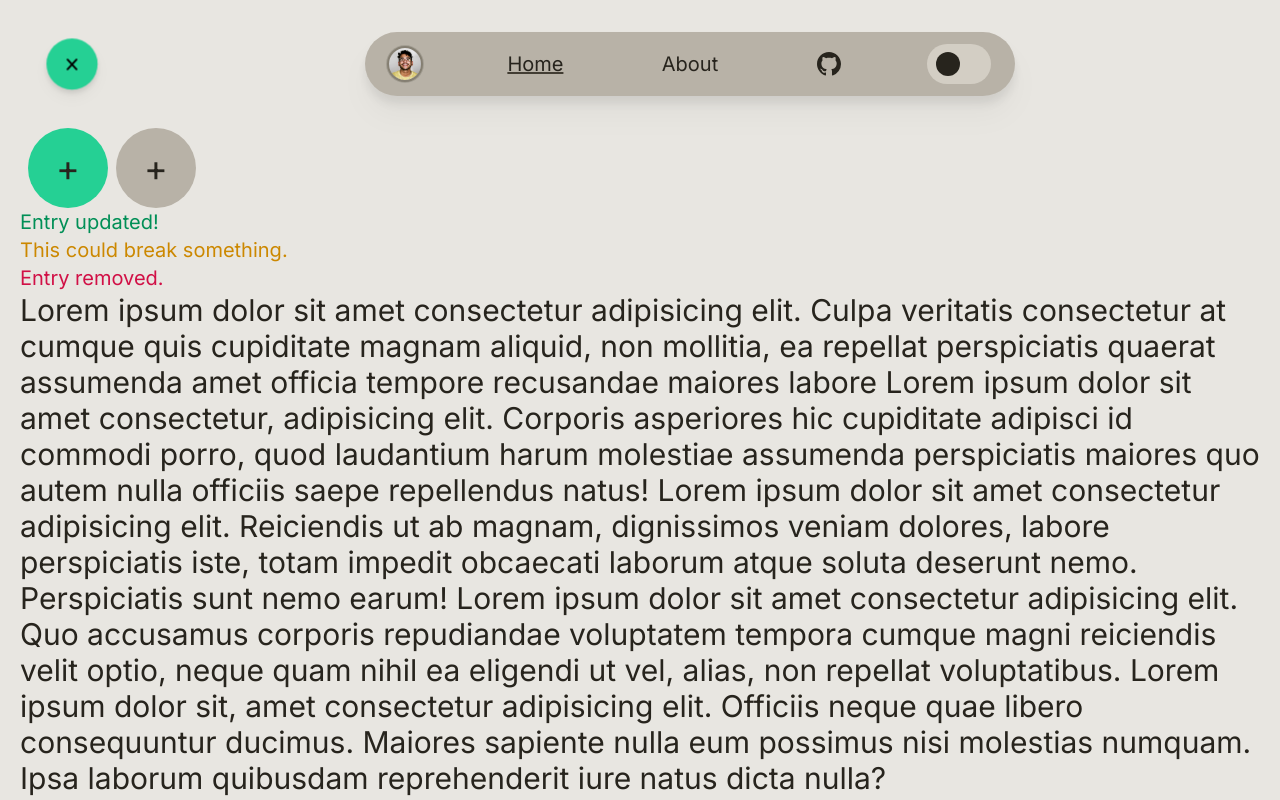
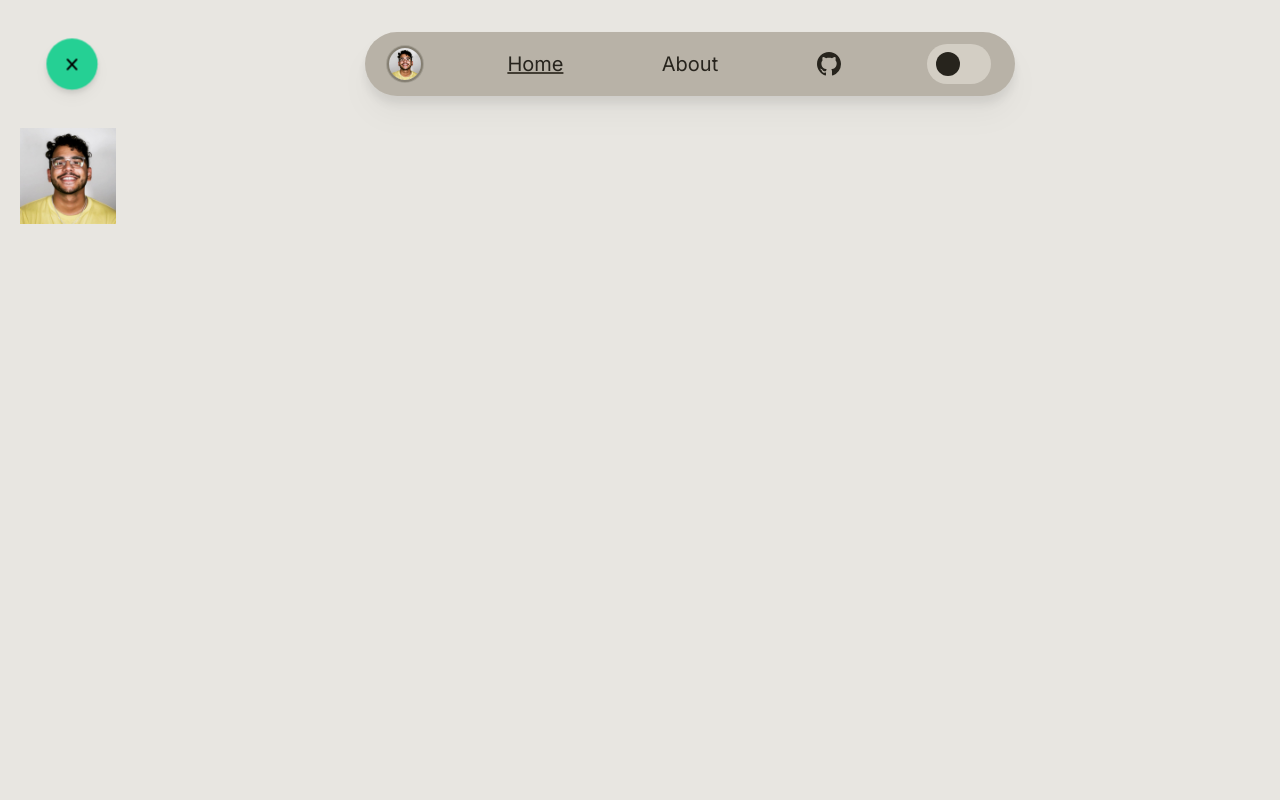
Before and after one commit to theonlynanu/website, a Next.js app: page / in a window 1280 px wide. Built offline with nearby package versions, Linux system fonts and the light colour scheme.

Commit message:
Begin working on homepage
This is an intermediate commit meant to facilitate
changing workstations

```diff
--- a/src/app/page.tsx
+++ b/src/app/page.tsx
@@ -1,13 +1,15 @@
+'use client'
+import { motion } from 'framer-motion'
+// TODO - externalize components so that this page need not be a client component
 
 export default function Index() {
 
   return (
     <div>
-      <button className='bg-standard-primary dark:bg-standard-darkprimary text-standard-900 rounded-full p-1 h-20 w-20 text-4xl mx-2'>+</button><button className="bg-standard-300 w-20 h-20 rounded-full text-4xl text-standard-900">+</button>
-      <p className="text-xl text-standard-confirm dark:text-standard-darkconfirm">Entry updated!</p>
-      <p className="text-xl text-standard-warn dark:text-standard-darkwarn">This could break something.</p>
-      <p className="text-xl text-standard-delete dark:text-standard-darkdelete">Entry removed.</p>
-      <p className="text-3xl dark:text-standard-100 text-standard-900">Lorem ipsum dolor sit amet consectetur adipisicing elit. Culpa veritatis consectetur at cumque quis cupiditate magnam aliquid, non mollitia, ea repellat perspiciatis quaerat assumenda amet officia tempore recusandae maiores labore Lorem ipsum dolor sit amet consectetur, adipisicing elit. Corporis asperiores hic cupiditate adipisci id commodi porro, quod laudantium harum molestiae assumenda perspiciatis maiores quo autem nulla officiis saepe repellendus natus! Lorem ipsum dolor sit amet consectetur adipisicing elit. Reiciendis ut ab magnam, dignissimos veniam dolores, labore perspiciatis iste, totam impedit obcaecati laborum atque soluta deserunt nemo. Perspiciatis sunt nemo earum! Lorem ipsum dolor sit amet consectetur adipisicing elit. Quo accusamus corporis repudiandae voluptatem tempora cumque magni reiciendis velit optio, neque quam nihil ea eligendi ut vel, alias, non repellat voluptatibus. Lorem ipsum dolor sit, amet consectetur adipisicing elit. Officiis neque quae libero consequuntur ducimus. Maiores sapiente nulla eum possimus nisi molestias numquam. Ipsa laborum quibusdam reprehenderit iure natus dicta nulla?</p>
+      {
+        // TODO - Framer Motion components will need to be externalized
+      }
+      <motion.img className='h-24 w-24' src='/profile.png' initial={{y:200}}whileInView={{y: 0}}/>
     </div>
   )
 }
```
